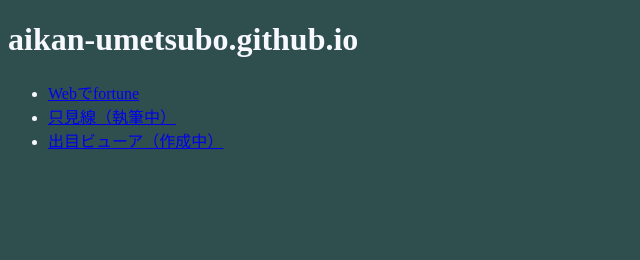
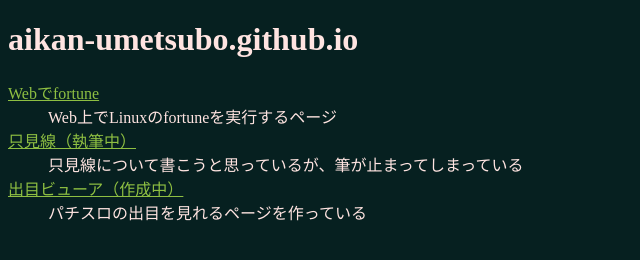
Before and after one commit to aikan-umetsubo/aikan-umetsubo.github.io, a plain HTML site: page index.html in a window 1280 px wide. Shown: the whole page, without its empty margins (0-640 px from the left). Drawn offline with Linux system fonts and the light colour scheme.

Commit message:
トップページをちょい変更

```diff
--- a/css/index.css
+++ b/css/index.css
@@ -1,4 +1,17 @@
 body {
-  background-color: darkslategrey;
-  color: ghostwhite;
+  background-color: #062020;
+  color: mistyrose;
 }
+
+/* link */
+a:link, a:visited {
+  color: #8ebf42;
+}
+/* mouse over link */
+a:hover {
+  color: #186393;
+}
+/* selected link */
+a:active {
+  color: #800000;
+}
--- a/index.html
+++ b/index.html
@@ -22,11 +22,16 @@
     <h1>aikan-umetsubo.github.io</h1>
   </header>
   <main>
-    <ul>
-      <li><a href="fortune/index.html">Webでfortune</a></li>
-      <li><a href="tadami-line/index.html">只見線（執筆中）</a></li>
-      <li><a href="deme-viewer/index.html">出目ビューア（作成中）</a></li>
-    </ul>
+    <dl>
+      <dt><a href="fortune/index.html">Webでfortune</a></dt>
+      <dd>Web上でLinuxのfortuneを実行するページ</dd>
+
+      <dt><a href="tadami-line/index.html">只見線（執筆中）</a></dt>
+      <dd>只見線について書こうと思っているが、筆が止まってしまっている</dd>
+
+      <dt><a href="deme-viewer/index.html">出目ビューア（作成中）</a></dt>
+      <dd>パチスロの出目を見れるページを作っている</dd>
+    </dl>
   </main>
   <footer>
 
```
